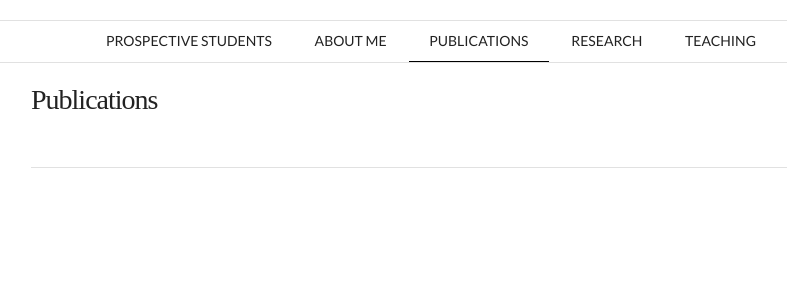
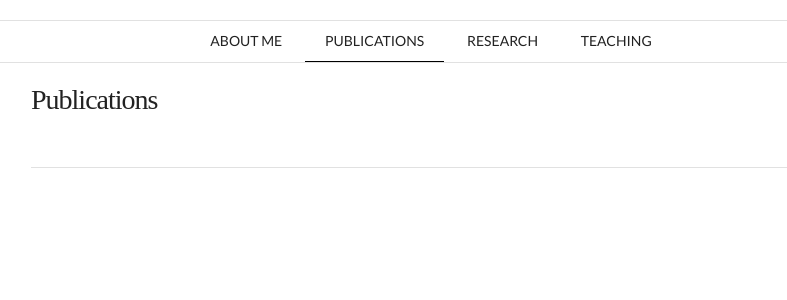
Before and after one commit to joydeep-b/joydeepb.com, a Jekyll site: the page built from publications.md, in a window 1280 px wide. Shown: the top 300 px of the page, without its empty margins (209-996 px from the left). Built offline with Jekyll 4.4.1, drawn with Linux system fonts in a browser that asks for light colours; nearby versions of some CDN libraries; some web fonts are replaced.

Commit message:
Updated pubs layout

```diff
--- a/_layouts/publications.html
+++ b/_layouts/publications.html
@@ -40,6 +40,7 @@
           <ul>
             {% assign mypages = site.pages | sort: "order" %}
             {% for navpage in mypages %}
+              {% unless navpage.exclude %}
                 {% if navpage.title == page.title %}
                   <li class="current active">
                 {% else %}
@@ -49,6 +50,7 @@
                   {{ navpage.title }}
                 </a>
                 </li>
+              {% endunless %}
             {% endfor %}
           </ul>
         <hr />
```
Lines whose indentation alone changed are shown as unchanged.
